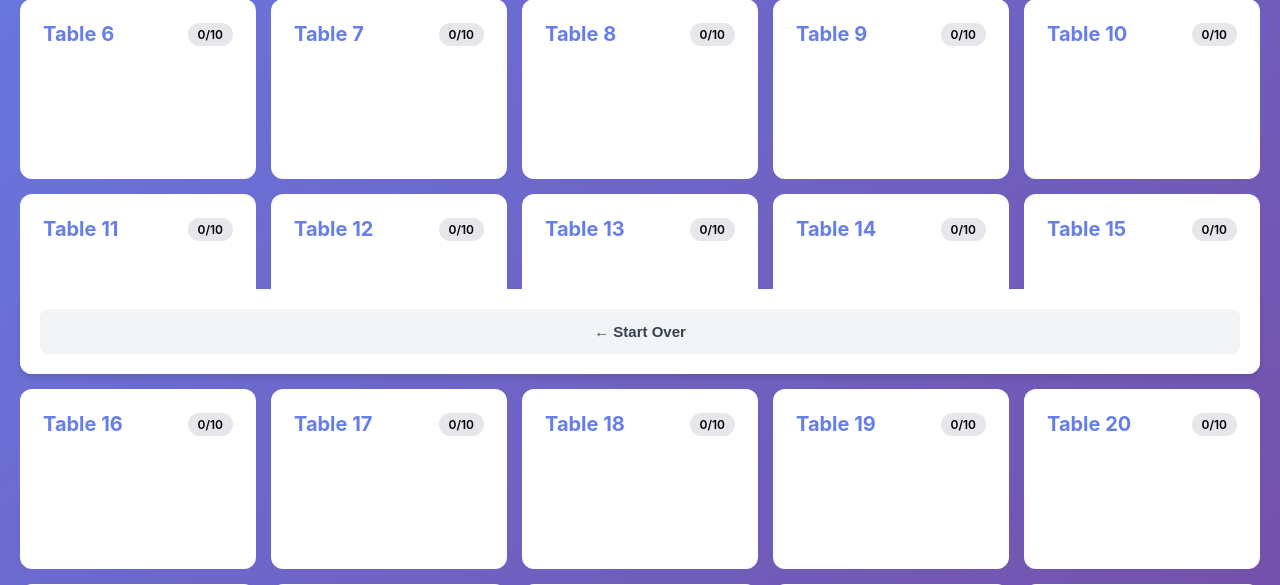
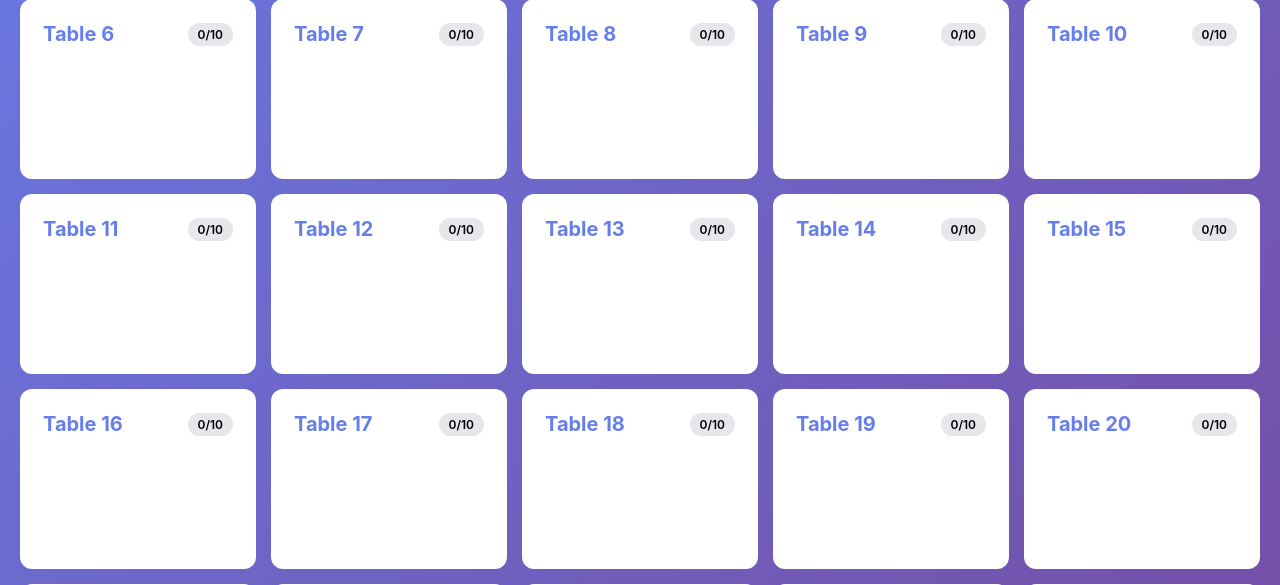
Before and after one commit to yallepot/gala-seating, a Flask app: template templates/seating.html in a window 1280 px wide. Shown: the part 406-991 px from the top of the page. Run offline with Flask 3, Linux system fonts and the light colour scheme; the template is opened without the code that fills it: most values are stand-ins (such as "Sample title", 1, 10 or a date in 2020); some libraries are stand-ins or nearby versions.

Commit message:
Remove 'Start Over' button from seating template
Removed the 'Start Over' button from the actions section.

```diff
--- a/templates/seating.html
+++ b/templates/seating.html
@@ -353,9 +353,6 @@
             <div class="loading">Loading tables...</div>
         </div>
 
-        <div class="actions">
-            <button class="btn btn-secondary" onclick="window.location.href='/'">← Start Over</button>
-        </div>
     </div>
 
     <!-- Table Selection Modal -->
```
